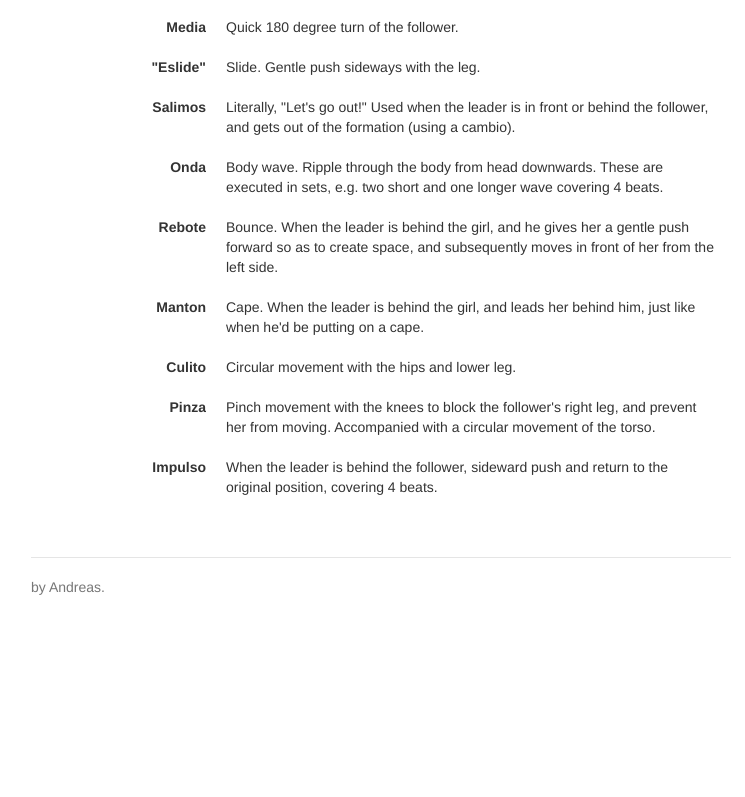
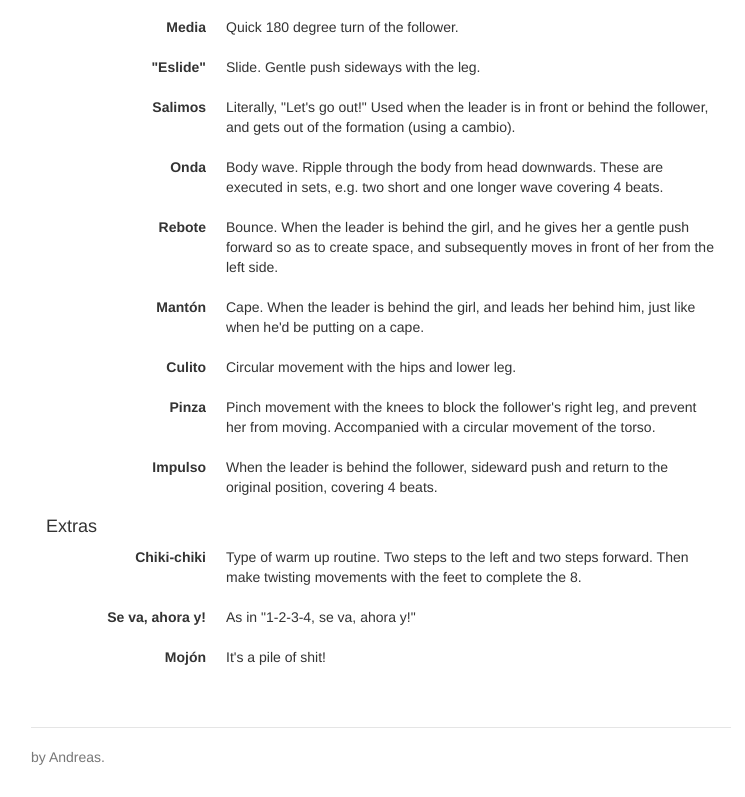
Before and after one commit to andreasbovens/kp, a plain HTML site: page index.html in a window 1280 px wide. Shown: the part 793-1590 px from the top of the page, without its empty margins (259-1004 px from the left). Before the commit the page ends 1420 px from the top, so only its background shows below. Drawn offline with Linux system fonts and the light colour scheme.

Commit message:
last fixes

```diff
--- a/index.html
+++ b/index.html
@@ -33,7 +33,7 @@
             <li role="presentation"><a href="mailto:abovens+korkepedia@gmail.com">Contact</a></li>
           </ul>
         </nav>
-        <h3 class="text-muted">Korkepedia.org</h3>
+        <h3 class="text-muted">Korkepedia</h3>
       </div>
 
       <div class="jumbotron">
@@ -86,7 +86,7 @@
             <dd>Bounce. When the leader is behind the girl, and he gives her a gentle push forward so as to create space, and subsequently moves in front of her from the left side.</dd>
           </dl>
           <dl class="dl-horizontal">
-            <dt>Manton</dt>
+            <dt>Mantón</dt>
             <dd>Cape. When the leader is behind the girl, and leads her behind him, just like when he'd be putting on a cape.</dd>
           </dl>
           <dl class="dl-horizontal">
@@ -101,6 +101,19 @@
             <dt>Impulso</dt>
             <dd>When the leader is behind the follower, sideward push and return to the original position, covering 4 beats.</dd>
           </dl>
+        <h4>Extras</h4>
+          <dl class="dl-horizontal">
+            <dt>Chiki-chiki</dt>
+            <dd>Type of warm up routine. Two steps to the left and two steps forward. Then make twisting movements with the feet to complete the 8.</dd>
+          </dl>
+          <dl class="dl-horizontal">
+            <dt>Se va, ahora y!</dt>
+            <dd>As in "1-2-3-4, se va, ahora y!"</dd>
+          </dl>
+          <dl class="dl-horizontal">
+            <dt>Mojón</dt>
+            <dd>It's a pile of shit!</dd>
+          </dl>
         </div>
       </div>
 
--- a/jumbotron-narrow.css
+++ b/jumbotron-narrow.css
@@ -66,6 +66,10 @@ body {
   margin-bottom: 20px;
 }
 
+@media screen and (max-width: 500px) {
+  .jumbotron p {font-size: 16px !important;}
+}
+
 /* Responsive: Portrait tablets and up */
 @media screen and (min-width: 768px) {
   /* Remove the padding we set earlier */
```
